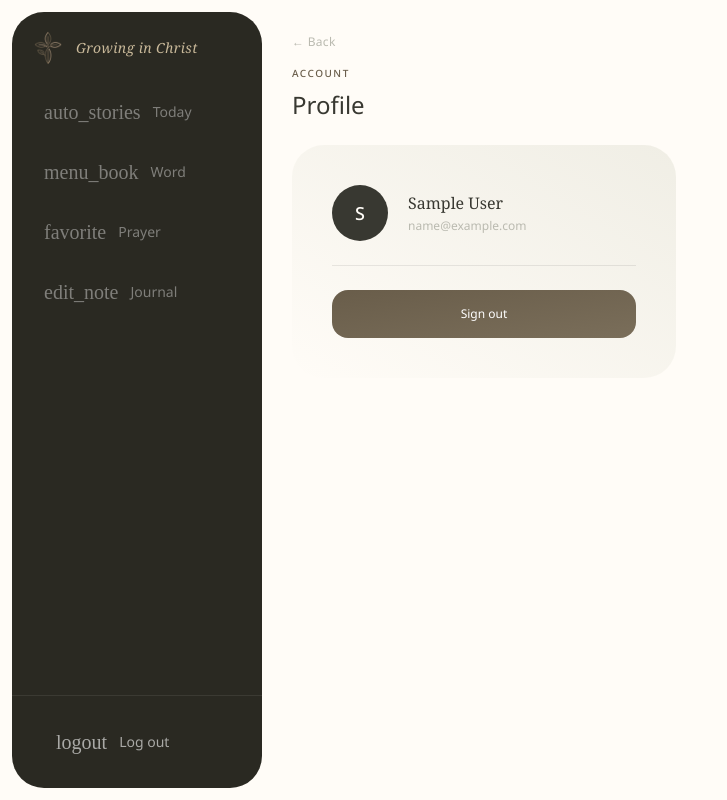
After one commit to kriiscodes/growing-in-christ, a Django app: page /accounts/profile/ in a window 1280 px wide. The commit adds this page. Shown: the whole page, without its empty margins (0-727 px from the left). Run offline with Django 5.2, Linux system fonts and the light colour scheme; the visitor is signed in with stand-in values (Sample User, id 1); some web fonts are replaced.

Commit message:
remove temporary admin route,Profile page added

```diff
--- a/accounts/urls.py
+++ b/accounts/urls.py
@@ -8,4 +8,5 @@ urlpatterns = [
     path('login/', views.login_view, name='login'),
     path('logout/', views.logout_view, name='logout'),
     path('signup/', views.signup_view, name='signup'),
+    path('profile/', views.profile_view, name='profile'),
 ]
--- a/accounts/views.py
+++ b/accounts/views.py
@@ -1,4 +1,5 @@
 from django.contrib.auth import login, logout
+from django.contrib.auth.decorators import login_required
 from django.shortcuts import redirect, render
 
 from .forms import LoginForm, SignupForm
@@ -24,6 +25,11 @@ def logout_view(request):
     return redirect('accounts:login')
 
 
+@login_required
+def profile_view(request):
+    return render(request, 'accounts/profile.html')
+
+
 def signup_view(request):
     if request.user.is_authenticated:
         return redirect('core:dashboard')
--- a/core/urls.py
+++ b/core/urls.py
@@ -9,5 +9,4 @@ urlpatterns = [
     path('service-worker.js', views.service_worker, name='service_worker'),
     path('manifest.webmanifest', views.manifest, name='manifest'),
     path('offline/', views.offline, name='offline'),
-    path('create-admin/', views.create_admin, name='create_admin'),  # TEMPORARY — remove after first deploy
 ]
--- /dev/null
+++ b/templates/accounts/profile.html
@@ -0,0 +1,38 @@
+{% extends "base.html" %}
+
+{% block title %}Profile{% endblock %}
+
+{% block content %}
+
+{% include "includes/page_intro.html" with eyebrow="Account" title="Profile" back_url="/" back_label="Back" %}
+
+<div class="space-y-4 md:max-w-sm">
+
+  <!-- User info -->
+  <div class="bg-gradient-to-tr from-[#FFFCF7] to-[#F0EEE5] rounded-[2rem] p-10">
+    <div class="flex items-center gap-5 mb-6">
+      <div class="w-14 h-14 rounded-full bg-ink flex items-center justify-center flex-shrink-0">
+        <span class="font-sans text-lg font-medium text-app-bg uppercase">
+          {{ request.user.full_name|first|default:request.user.email|first }}
+        </span>
+      </div>
+      <div>
+        <p class="font-serif text-base text-ink leading-snug">{{ request.user.full_name }}</p>
+        <p class="font-sans text-xs text-ink-light mt-1">{{ request.user.email }}</p>
+      </div>
+    </div>
+
+    <div class="border-t border-[#383831]/10 pt-6">
+      <form method="post" action="{% url 'accounts:logout' %}">
+        {% csrf_token %}
+        <button type="submit"
+                class="gic-btn font-sans w-full bg-gradient-to-br from-[#695d4a] to-[#7a6e5a] text-white text-xs py-4 rounded-2xl font-light tracking-normal">
+          Sign out
+        </button>
+      </form>
+    </div>
+  </div>
+
+</div>
+
+{% endblock %}
--- a/templates/base.html
+++ b/templates/base.html
@@ -106,11 +106,12 @@
       <!-- Avatar -->
       <div class="flex-1 flex items-center justify-end">
         {% if request.user.is_authenticated %}
-        <div class="w-10 h-10 rounded-full bg-ink flex items-center justify-center">
+        <a href="{% url 'accounts:profile' %}"
+           class="w-10 h-10 rounded-full bg-ink flex items-center justify-center ring-2 ring-accent/25 ring-offset-1 ring-offset-[#FFFCF7]">
           <span class="font-sans text-[11px] font-medium text-app-bg uppercase">
             {{ request.user.full_name|first|default:request.user.email|first }}
           </span>
-        </div>
+        </a>
         {% endif %}
       </div>
 
--- a/templates/core/dashboard.html
+++ b/templates/core/dashboard.html
@@ -12,11 +12,12 @@
       Welcome back, {{ request.user.full_name|truncatewords:1|cut:"…" }}
     </h1>
   </div>
-  <div class="hidden lg:flex w-9 h-9 rounded-full bg-ink items-center justify-center flex-shrink-0 mt-1">
+  <a href="{% url 'accounts:profile' %}"
+     class="hidden lg:flex w-9 h-9 rounded-full bg-ink items-center justify-center flex-shrink-0 mt-1 ring-2 ring-accent/25 ring-offset-1 ring-offset-[#FFFCF7]">
     <span class="font-sans text-[11px] font-medium text-app-bg uppercase">
       {{ request.user.full_name|first|default:request.user.email|first }}
     </span>
-  </div>
+  </a>
 </div>
 
 <div class="space-y-6">
```
Also changed, not shown: core/views.py (+0 -9 lines).
